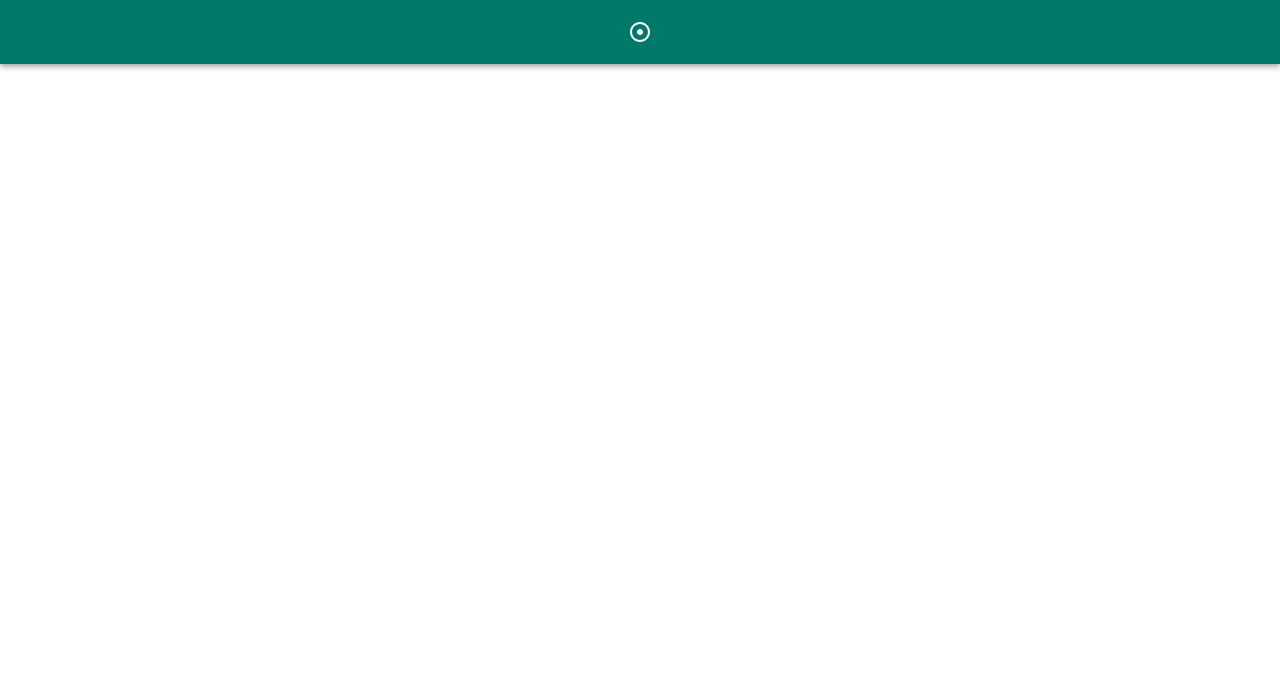
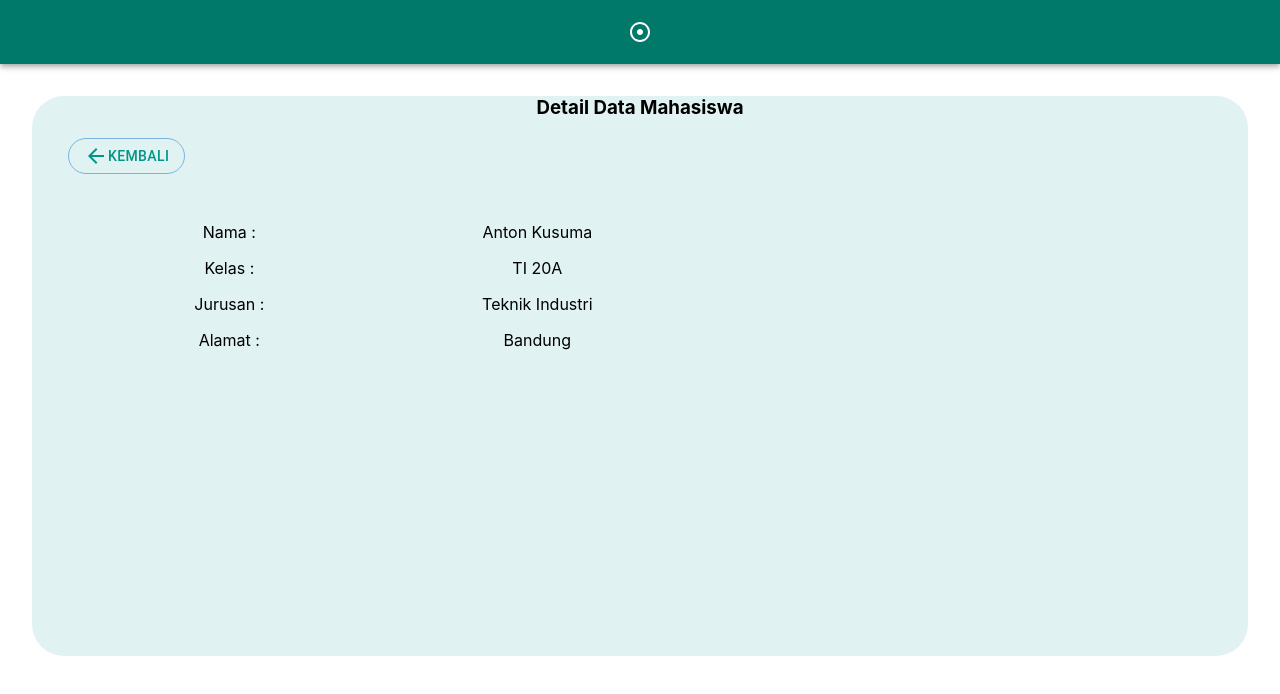
Before and after one commit to rezamf17/data-mahasiswa-react, a React (Create React App) app: page /data-mahasiswa/1 in a window 1280 px wide. Before the commit this address had no page. Shown: the top 694 px of the page. Built offline with nearby package versions, Linux system fonts and the light colour scheme.

Commit message:
data detail mahasiswa

```diff
--- a/src/App.js
+++ b/src/App.js
@@ -2,6 +2,7 @@
 import './App.css';
 import Navigation from './components/Navigation';
 import DataMahasiswa from './views/DataMahasiswa';
+import DetailDataMahasiswa from './views/DetailDataMahasiswa';
 import DataNilai from './views/DataNilai';
 import Home from './views/Home';
 import { Routes, Route } from 'react-router-dom'
@@ -15,6 +16,7 @@ function App() {
           <Route path='/data-mahasiswa' element={<DataMahasiswa />} />
           <Route path='/' element={<Home />} />
           <Route path='/data-nilai' element={<DataNilai />} />
+          <Route path='/data-mahasiswa/:id' element={<DetailDataMahasiswa />} />
         </Routes>
       </header>
     </div>
--- a/src/data/GetMahasiswa.json
+++ b/src/data/GetMahasiswa.json
@@ -1,47 +1,65 @@
 [
     {
+        "id" : 1,
         "nama" : "Anton Kusuma",
         "jurusan" : "Teknik Industri",
-        "kelas" : "TI 20A"
+        "kelas" : "TI 20A",
+        "Alamat" : "Bandung"
     },
     {
+        "id" : 2,
         "nama" : "Syafira",
         "jurusan" : "Teknik Informatika",
-        "kelas" : "TIF 20A"
+        "kelas" : "TIF 20A",
+        "Alamat" : "Surabaya"
     },
     {
+        "id" : 3,
         "nama" : "Admin Slot",
         "jurusan" : "Desain Komunikasi Visual",
-        "kelas" : "DKV 20A"
+        "kelas" : "DKV 20A",
+        "Alamat" : "Bandung"
     },
     {
+        "id" : 4,
         "nama" : "Burhan Effect",
         "jurusan" : "Teknik Kimia",
-        "kelas" : "TK 20A"
+        "kelas" : "TK 20A",
+        "Alamat" : "Surabaya"
     },
     {
+        "id" : 5,
         "nama" : "Via Vallen",
         "jurusan" : "Desain Komunikasi Visual",
-        "kelas" : "DKV 20B"
+        "kelas" : "DKV 20B",
+        "Alamat" : "Bandung"
     },
     {
+        "id" : 6,
         "nama" : "Budi Sudarsono",
         "jurusan" : "Teknik Mesin",
-        "kelas" : "TM 20C"
+        "kelas" : "TM 20C",
+        "Alamat" : "Bandung"
     },
     {
+        "id" : 7,
         "nama" : "Udin Komarudin",
         "jurusan" : "Teknik Informatika",
-        "kelas" : "TIF 20C"
+        "kelas" : "TIF 20C",
+        "Alamat" : "Garut"
     },
     {
+        "id" : 8,
         "nama" : "Umi Khofifah",
         "jurusan" : "Teknik Informatika",
-        "kelas" : "TIF 20B"
+        "kelas" : "TIF 20B",
+        "Alamat" : "Semarang"
     },
     {
+        "id" : 9,
         "nama" : "Niken Agustina",
         "jurusan" : "Teknik Informatika",
-        "kelas" : "TIF 20A"
+        "kelas" : "TIF 20A",
+        "Alamat" : "Tasikmalaya"
     }
 ]
--- /dev/null
+++ b/src/data/Helper.js
@@ -0,0 +1,14 @@
+import GetMahasiswa from './GetMahasiswa.json'
+
+const mahasiswa = GetMahasiswa
+
+export function getAllMahasiswa(){
+    return mahasiswa
+}
+
+export function getIdMahasiswa(id){
+    // console.log(mahasiswa)
+    // let idMhs = mahasiswa.find((getMahasiswa) => getMahasiswa.id === id)
+    // console.log(idMhs)
+    return mahasiswa.find((getMahasiswa) => getMahasiswa.id === id)
+}
--- a/src/views/DataMahasiswa.jsx
+++ b/src/views/DataMahasiswa.jsx
@@ -1,4 +1,4 @@
-import React, {useState, useEffect} from 'react'
+import React, { useState, useEffect } from 'react'
 import { Box } from '@mui/material'
 import { teal } from '@mui/material/colors'
 import {
@@ -9,25 +9,19 @@ import {
     TableHead,
     TableRow,
     Paper,
-    Button,
     IconButton
 } from '@mui/material'
+import {useNavigate, Link } from 'react-router-dom';
 import Mahasiswa from '../data/GetMahasiswa.json'
 import FileCopyIcon from '@mui/icons-material/FileCopy';
 
 const DataMahasiswa = () => {
     const backgroundBox = teal[50]
-
-    // console.log(Mahasiswa)
-    //   let [dataMahasiswa, setDataMahasiswa] = useState([])
-    //   useEffect(
-    //     () => {
-    //         let fetchMahasiswa = getDataMahasiswa()
-
-    //         setDataMahasiswa(fetchMahasiswa)
-    //     },
-    //     []
-    // )
+    let navigate = useNavigate()
+    const handlerMahasiswaDetail = (event, item) => {
+        event.preventDefault()
+        navigate(`data-mahasiswa/${item.id}`)
+    }
 
     return (
         <>
@@ -38,16 +32,18 @@ const DataMahasiswa = () => {
                 height: '35em'
             }}>
                 <h3>Data Mahasiswa</h3>
-                <TableContainer component={Paper} sx={{ width : '60%',
-                                                        alignItems : 'center',
-                                                        justifyContent : 'center',
-                                                        margin : 'auto',
-                                                        borderRadius : '20px',
-                                                        overflow : 'auto',
-                                                        maxHeight: 500}}>
-                    <Table  aria-label="simple table">
+                <TableContainer component={Paper} sx={{
+                    width: '60%',
+                    alignItems: 'center',
+                    justifyContent: 'center',
+                    margin: 'auto',
+                    borderRadius: '20px',
+                    overflow: 'auto',
+                    maxHeight: 500
+                }}>
+                    <Table aria-label="simple table">
                         <TableHead sx={{
-                            backgroundColor : teal[300],
+                            backgroundColor: teal[300],
                         }}>
                             <TableRow>
                                 <TableCell>No</TableCell>
@@ -60,11 +56,11 @@ const DataMahasiswa = () => {
                         <TableBody>
                             {
                                 Mahasiswa.map((item, i) => {
-                                    return(
+                                    return (
                                         <TableRow
                                             key={i}>
                                             <TableCell>
-                                            {i+1}
+                                                {i + 1}
                                             </TableCell>
                                             <TableCell>
                                                 {item.nama}
@@ -76,7 +72,7 @@ const DataMahasiswa = () => {
                                                 {item.kelas}
                                             </TableCell>
                                             <TableCell>
-                                            <IconButton>
+                                                <IconButton component={Link} to={`/data-mahasiswa/${item.id}`}>
                                                     <FileCopyIcon />
                                                 </IconButton>
                                             </TableCell>
--- /dev/null
+++ b/src/views/DetailDataMahasiswa.jsx
@@ -0,0 +1,84 @@
+import React, { useEffect, useState } from 'react'
+import { teal } from '@mui/material/colors'
+import {
+    Box,
+    Grid,
+    Button
+} from '@mui/material'
+import ArrowBackIcon from '@mui/icons-material/ArrowBack';
+import { Link, useParams } from 'react-router-dom'
+import { getIdMahasiswa } from '../data/Helper.js'
+
+const DetailDataMahasiswa = () => {
+    const backgroundBox = teal[50]
+    const backgroundButton = teal[500]
+    let params = useParams()
+    let [mahasiswa, setMahasiswa] = useState({})
+    useEffect(
+        () => {
+            let idDariParams = params.id
+            // console.log()
+            const selectedMahasiswa = getIdMahasiswa(parseInt(idDariParams))
+            setMahasiswa(selectedMahasiswa)
+        },
+        []
+    )
+    return (
+        <>
+            <Box sx={{
+                backgroundColor: backgroundBox,
+                margin: '2em',
+                borderRadius: '2em',
+                height: '35em'
+            }}>
+                <h3>Detail Data Mahasiswa</h3>
+                <Grid container spacing={2}>
+                    <Grid item xs={2}>
+                        <Button variant="outlined" component={Link} to={'/data-mahasiswa'}
+                            sx={{
+                                borderRadius: '20px',
+                                color: backgroundButton
+                            }}
+                        >
+                            <ArrowBackIcon />
+                            Kembali</Button>
+                    </Grid>
+                </Grid>
+                <Grid container spacing={2} sx={{marginBottom : "1em", marginTop : "2em"}}>
+                    <Grid item xs={4}>
+                        Nama :
+                    </Grid>
+                    <Grid item xs={2}>
+                        {mahasiswa?.nama}
+                    </Grid>
+                </Grid>
+                <Grid container spacing={2} sx={{marginBottom : "1em"}}>
+                    <Grid item xs={4}>
+                        Kelas :
+                    </Grid>
+                    <Grid item xs={2}>
+                        {mahasiswa?.kelas}
+                    </Grid>
+                </Grid>
+                <Grid container spacing={2} sx={{marginBottom : "1em"}}>
+                    <Grid item xs={4}>
+                        Jurusan :
+                    </Grid>
+                    <Grid item xs={2}>
+                        {mahasiswa?.jurusan}
+                    </Grid>
+                </Grid>
+                <Grid container spacing={2} sx={{marginBottom : "1em"}}>
+                    <Grid item xs={4}>
+                        Alamat :
+                    </Grid>
+                    <Grid item xs={2}>
+                        {mahasiswa?.Alamat}
+                    </Grid>
+                </Grid>
+            </Box>
+        </>
+    )
+}
+
+export default DetailDataMahasiswa
```
Lines whose indentation alone changed are shown as unchanged.
